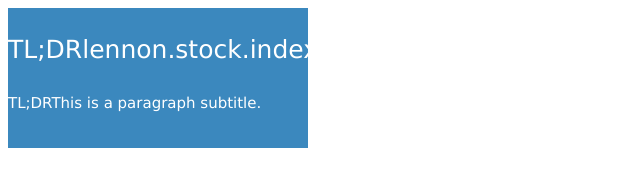
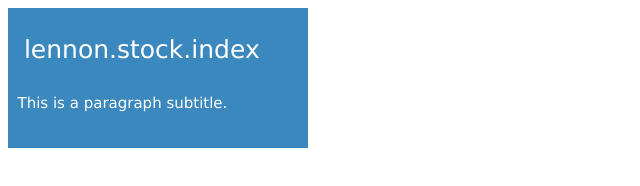
Before and after one commit to Autumnal11/lennonStock, a plain HTML site: page index.html in a window 1280 px wide. Shown: the whole page, without its empty margins (0-640 px from the left). Drawn offline with Linux system fonts and the light colour scheme.

Commit message:
Update index.html

```diff
--- a/index.html
+++ b/index.html
@@ -3,8 +3,8 @@
   <svg xmlns="http://www.w3.org/2000/svg">
     <g>
       <rect x="0" y="0" width="1000" height="140" fill=#3B88BE></rect>
-      <text x="0" y="50" font-family="Verdana" font-size="25" fill="white">TL;DRlennon.stock.index</text>
-      <text x="0" y="100" font-family="Verdana" font-size="15" fill="white">TL;DRThis is a paragraph subtitle.</text>
+      <text x="0" y="50" font-family="Verdana" font-size="25" fill="white">&nbsp;&nbsp;lennon.stock.index</text>
+      <text x="0" y="100" font-family="Verdana" font-size="15" fill="white">&nbsp;&nbsp;This is a paragraph subtitle.</text>
     </g>
   </svg>
 </html>
```
